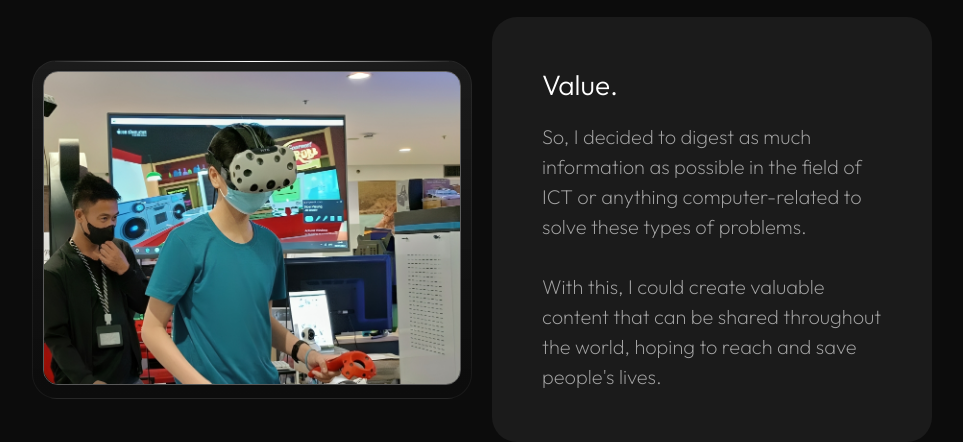
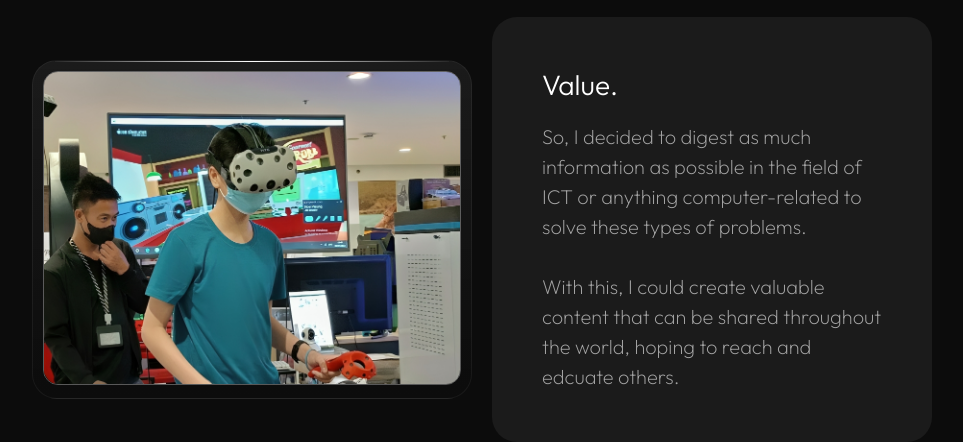
Before and after one commit to StevenWinters/visio, a React (Vite) app: page /story in a window 1280 px wide. Shown: the part 2680-3122 px from the top of the page, without its empty margins (158-1121 px from the left). Built offline with nearby package versions, Linux system fonts and the light colour scheme.

Commit message:
Fixed value

```diff
--- a/src/components/StoryContent.tsx
+++ b/src/components/StoryContent.tsx
@@ -128,7 +128,7 @@ const StoryContent = () => {
                 field of ICT or anything computer-related to solve these types
                 of problems. <br /> <br />
                 With this, I could create valuable content that can be shared
-                throughout the world, hoping to reach and save people's lives.
+                throughout the world, hoping to reach and edcuate others.
               </p>
             </div>
           </article>
```
Also changed, not shown: src/assets/stevenson/info.png.
